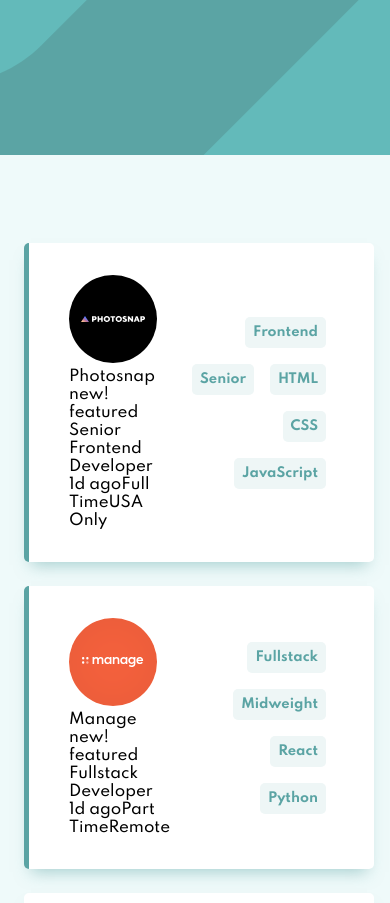
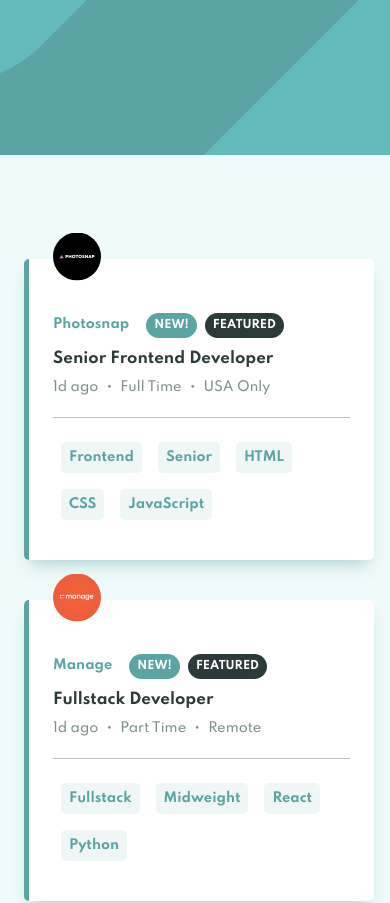
Before and after one commit to TLanetteRose/Job-Listings-with-Filtering-ReactJs-TLP, a React (Create React App) app in the folder job-listings-tlp-app/: page / in a window 390 px wide. Shown: the top 903 px of the page. Built offline with nearby package versions, Linux system fonts and the light colour scheme.

Commit message:
Added media queries
Signed-off-by: T. Lanette <TLPollard4516@gmail.com>

```diff
--- a/job-listings-tlp-app/src/App.scss
+++ b/job-listings-tlp-app/src/App.scss
@@ -56,10 +56,11 @@ body {
 }
 
 /* Page */
+
 #filterTab {
     width: calc(100% - 40px);
     position: absolute;
-    top: 0;
+    top:0;
     transform: translateY(-50%);
     padding: 20px 40px;
     flex-wrap: wrap;
@@ -69,7 +70,7 @@ body {
     }
     & > span {
         font-size: 13px;
-        color: $dk-gray-cyan;
+        color: $header-cyan;
         text-decoration: underline;
         cursor: pointer;
         &:hover {
@@ -87,7 +88,7 @@ body {
 }
 
 .job {
-    width: 100%;
+    width:100%;
     position: relative;
     margin: 24px 4px;
     padding: 32px 40px;
@@ -127,12 +128,12 @@ body {
             font-weight: 700;
             cursor: pointer;
             &:hover {
-                color: $dk-gray-cyan;
+                color: $header-cyan;
             }
         }
         & .company {
             color: $header-cyan;
-            margin-right: 12px;
+            margin-right: 13px;
             font-size: 14px;
             font-weight: 700;
         }
@@ -163,6 +164,7 @@ body {
             background-color: $header-cyan;
         }
     }
+
 }
 
 .filter-item {
@@ -180,7 +182,7 @@ body {
     display: flex;
     margin: 8px;
     cursor: pointer;
-    & .filter-item  {
+    & .filter-item {
         margin: 0;
         border-radius: 5px 0 0 5px;
         cursor: default;
@@ -208,12 +210,10 @@ body {
             transform: rotate(-45deg);
         }
         &:hover {
-            background-color: $very-dk-gray-cyan;
+            background-color: $dk-gray-cyan;
         }
     }
 }
-
-
 
 /* Footer */
 footer {
@@ -234,3 +234,56 @@ footer {
 .attribution a {
     color: hsl(228, 45%, 44%);
 }
+
+/* Media Queries */
+
+@media screen and (max-width: 768px) {
+
+    header {
+        background-image: url('./components/assets/images/bg-header-mobile.svg');
+    }
+    #filterTab {
+        padding: 20px 24px;
+    }
+    .job {
+        flex-wrap: wrap;
+        margin: 40px 4px;
+        padding: 32px 24px 16px;
+        & .description {
+            & .bottom {
+                color: $dk-gray-cyan;
+                font-size: 13px;
+                & span {
+                    margin-right: 8px;
+                    &::after {
+                        margin-left: 8px;
+                    }
+                }
+            }
+            & .position {
+                font-size: $font-size;
+            }
+            & .company {
+                font-size: 13px;
+            }
+        }
+        & .logo {
+            position: absolute;
+            top: 0;
+            left: 24px;
+            transform: translateY(-50%);
+            & > img {
+                width: 48px;
+            }
+        }
+        & .section {
+            flex: 0 0 100%;
+            max-width: 100%;
+            padding: 16px 0;
+            &.filters {
+                border-top: 1px solid #bdc1c0;
+                justify-content: flex-start;
+            }
+        }
+    }
+}
--- a/job-listings-tlp-app/src/components/JobCard.js
+++ b/job-listings-tlp-app/src/components/JobCard.js
@@ -9,7 +9,7 @@ export default function JobCard ({item, select}) {
     return (
 
         <div className={`card job${item.featured ? ' featured-label' : ''}`}>
-            <div className='section descrip&tion'>
+            <div className='section description'>
                 <div className='logo'>
                     <img src={pathToAssets(item.logo)} alt={item.company} />
                 </div>
```
Also changed, not shown: 2 other files (tests, documents, lock files or other folders).
